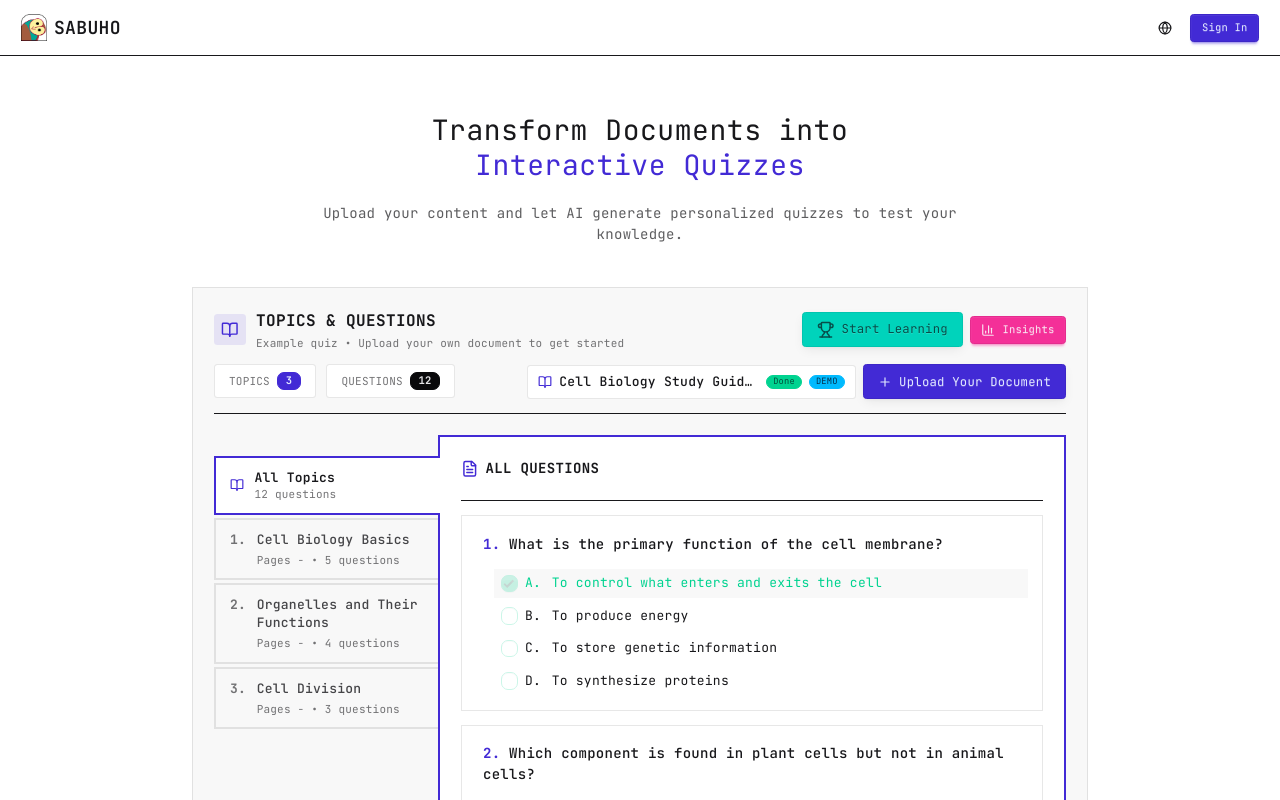
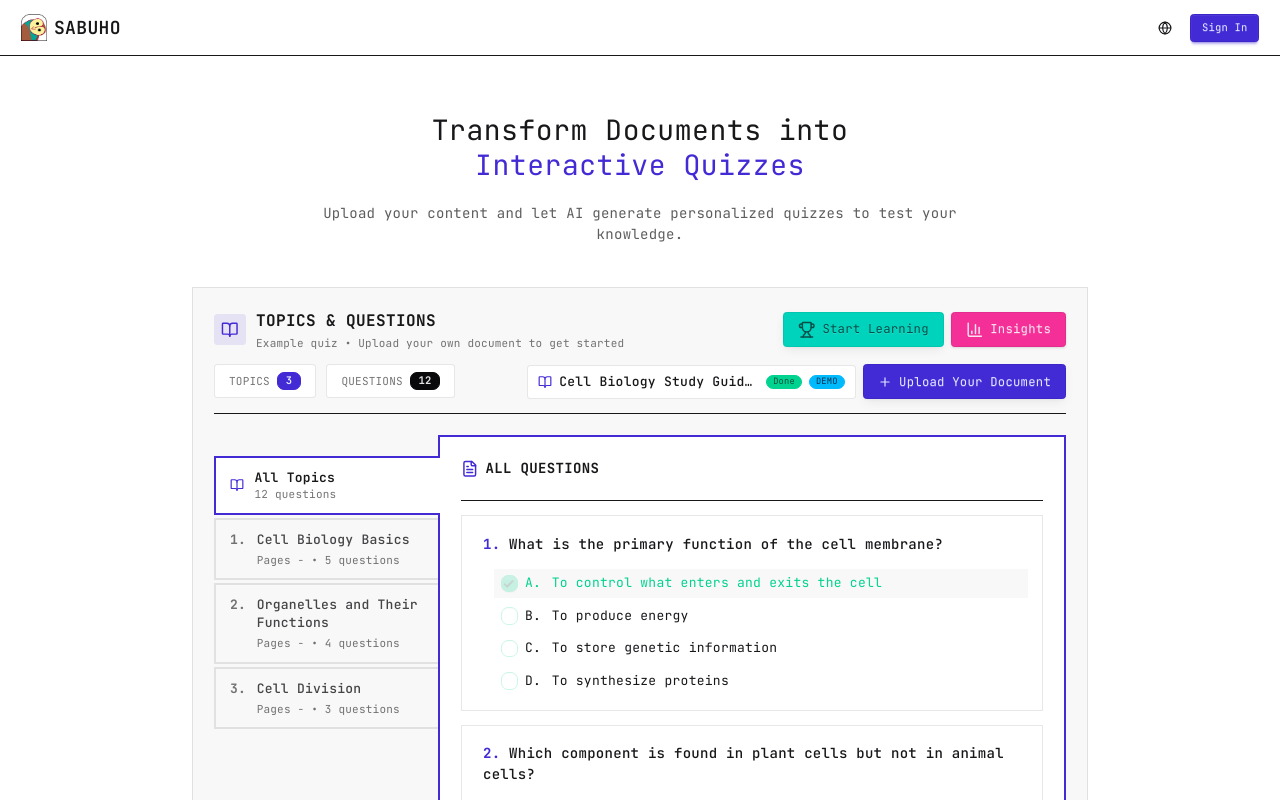
Before and after one commit to smlgroot/sabuho, a React (Vite) app: page / in a window 1280 px wide. Shown: the top 800 px of the page. Built offline with nearby package versions, Linux system fonts and the light colour scheme; no server answers.

Commit message:
Update button styles in TopicsQuestionsView for improved aesthetics
- Changed button class to include shadow for enhanced visual appeal.
- Increased icon size for better visibility and user interaction.
- Maintained existing functionality while improving the overall design consistency.

```diff
--- a/src/components/TopicsQuestionsView/index.jsx
+++ b/src/components/TopicsQuestionsView/index.jsx
@@ -92,10 +92,10 @@ export default function TopicsQuestionsView({
                 {topics.length > 0 && onShowInsights && (
                   <button
                     onClick={onShowInsights}
-                    className="btn btn-secondary btn-sm gap-2"
+                    className="btn btn-secondary gap-2 shadow-sm"
                     title="View learning insights and statistics"
                   >
-                    <BarChart3 className="w-4 h-4" />
+                    <BarChart3 className="w-5 h-5" />
                     Insights
                   </button>
                 )}
```
